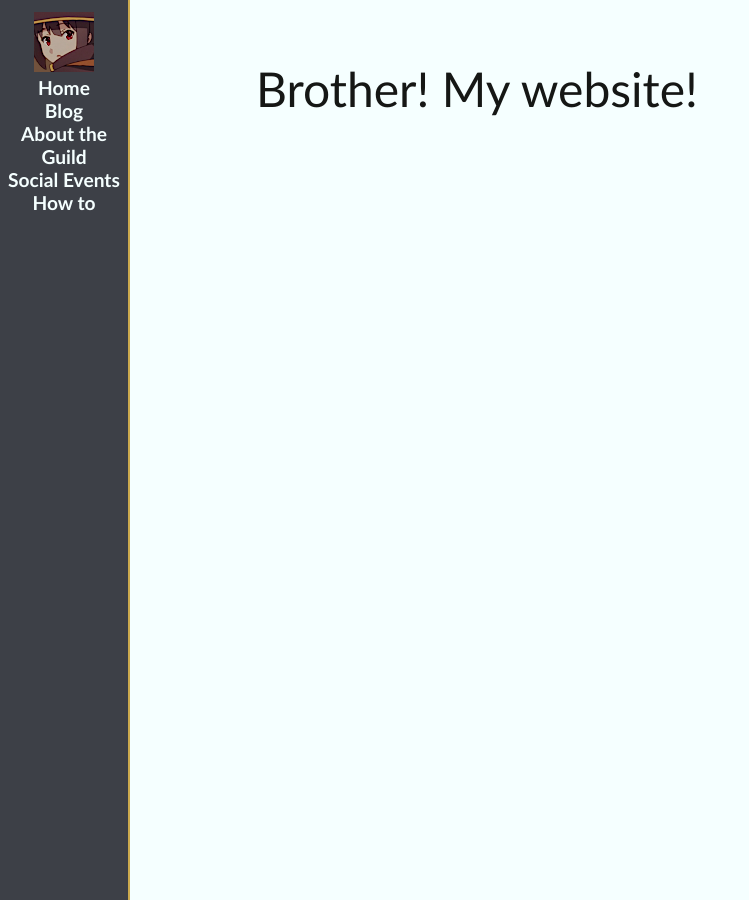
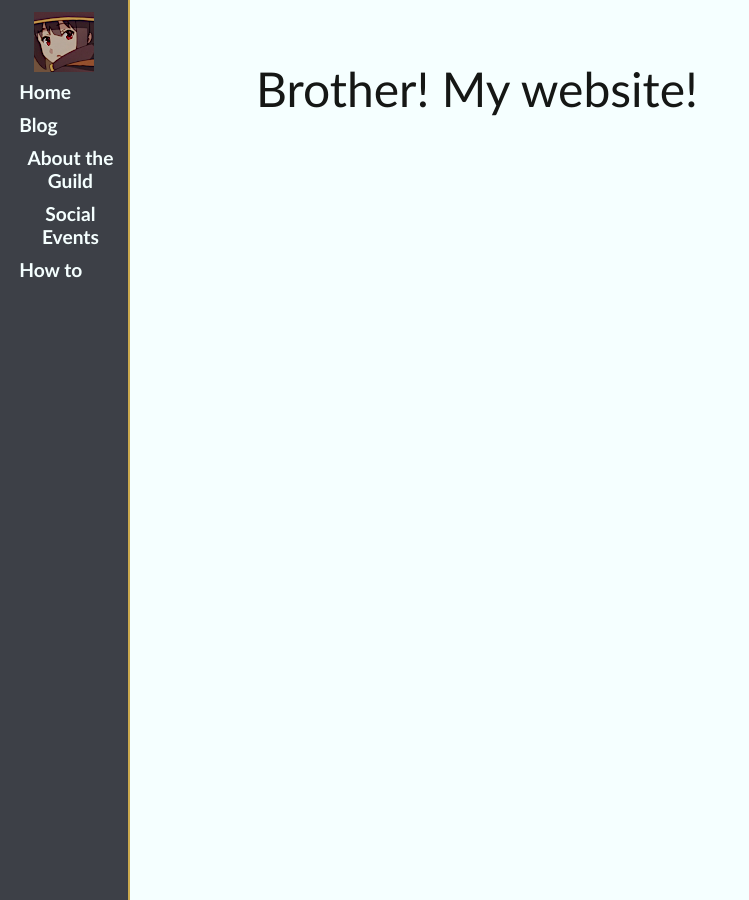
Before and after one commit to ideonella/ideonella.github.io, a Jekyll site: the page built from index.html, in a window 1280 px wide. Shown: the whole page, without its empty margins (0-749 px from the left). Built offline with Jekyll 4.4.1, drawn with Linux system fonts in a browser that asks for light colours.

Commit message:
Update main.scss

```diff
--- a/_sass/main.scss
+++ b/_sass/main.scss
@@ -40,20 +40,10 @@ nav {
     border-right: 2px solid $magic-gold;
 }
 
-nav ul, footer ul {
-    padding: 12px;
-    width: 200px;
-    list-style: none;
-    font-weight: bold;
-    z-index: 10;
-    left: 0;
-    top: 0;
-    position: fixed;
-}
-
-nav ul li, footer ul li {
-    display: inline;
-    margin-right: 20px;
+nav a {
+    display: inline-flex;
+    width: 80%;
+    padding: 4px 5% 6px 15%;
 }
 
 footer {
```
